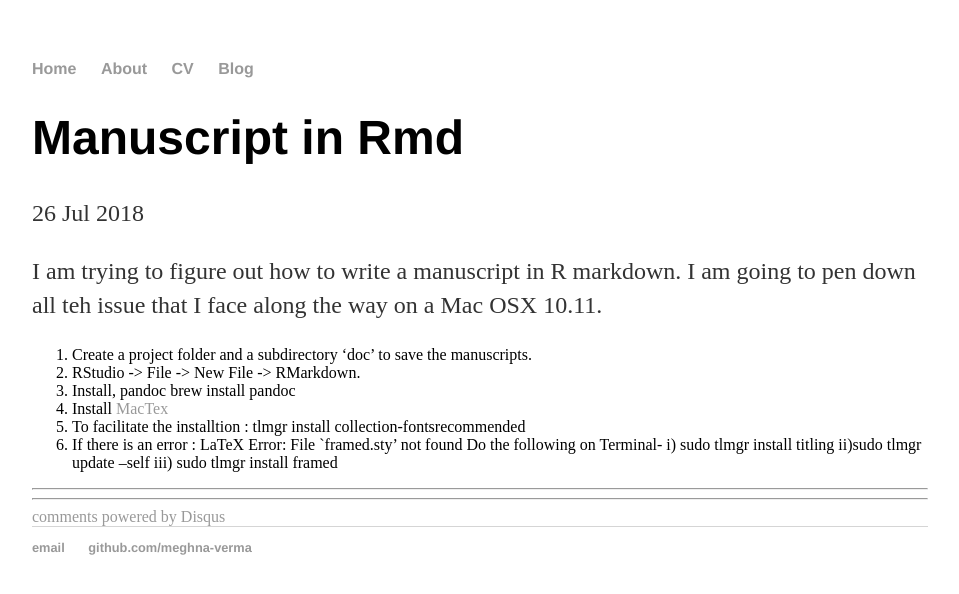
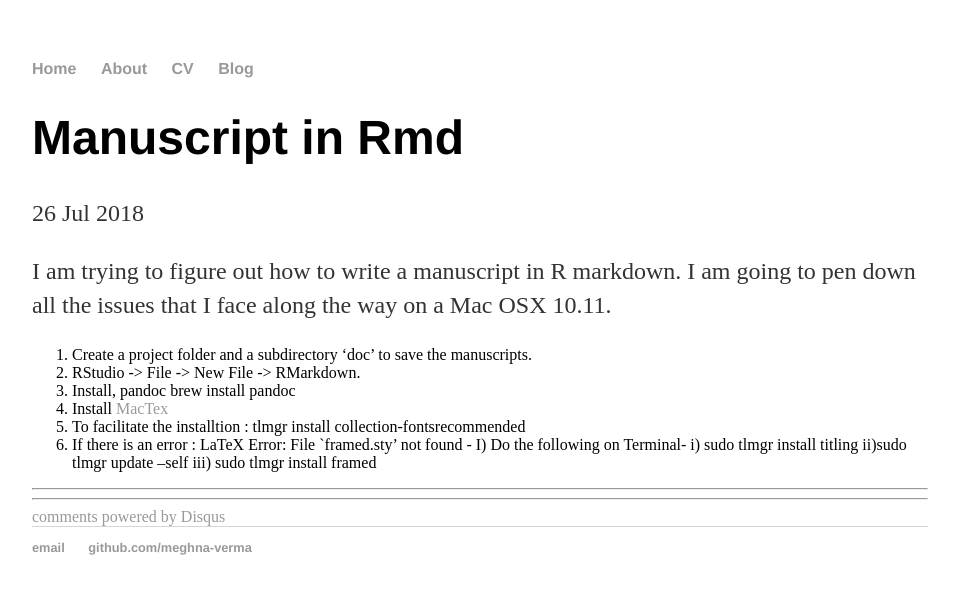
Before and after one commit to meghna-verma/meghna-verma.github.io, a Jekyll site: the page built from _posts/2018-07-26-Writing-manuscript-in-Rmd.md, in a window 1280 px wide. Shown: the top 594 px of the page, without its empty margins (160-1119 px from the left). Built offline with Jekyll 4.4.1, drawn with Linux system fonts in a browser that asks for light colours; comment, search, counter and statistics services are not loaded.

Commit message:
Update 2018-07-26-Writing-manuscript-in-Rmd.md

```diff
--- a/_posts/2018-07-26-Writing-manuscript-in-Rmd.md
+++ b/_posts/2018-07-26-Writing-manuscript-in-Rmd.md
@@ -3,13 +3,14 @@ layout: post
 title: "Manuscript in Rmd"
 date: 2018-07-26
 ---
-I am trying to figure out how to write a manuscript in R markdown. I am going to pen down all teh issue that I face along the way on a Mac OSX 10.11.
+I am trying to figure out how to write a manuscript in R markdown. I am going to pen down all the issues that I face along the way on a Mac OSX 10.11.
 1. Create a project folder and a subdirectory 'doc' to save the manuscripts.
 2. RStudio -> File -> New File -> RMarkdown.
 3. Install, pandoc brew install pandoc
 4. Install <a href="http://www.tug.org/mactex/morepackages.html">MacTex</a>
 5. To facilitate the installtion : tlmgr install collection-fontsrecommended
-6. If there is an error : LaTeX Error: File `framed.sty' not found
-Do the following on Terminal- i) sudo tlmgr install titling
+6. If there is an error : LaTeX Error: File `framed.sty' not found -
+I) Do the following on Terminal-
+i) sudo tlmgr install titling
 ii)sudo tlmgr update --self
 iii) sudo tlmgr install framed
```
